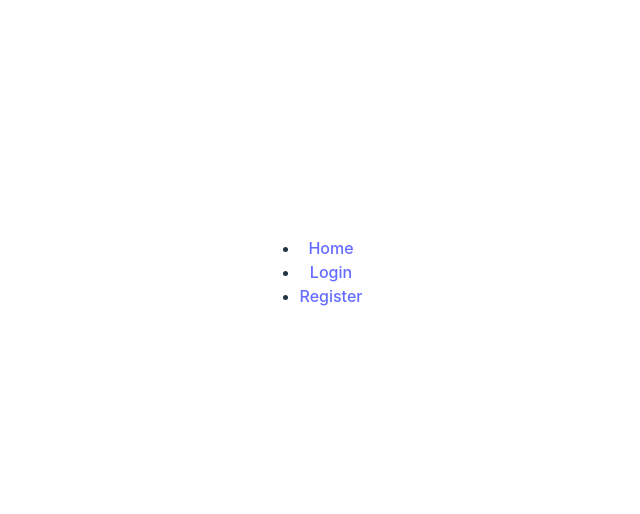
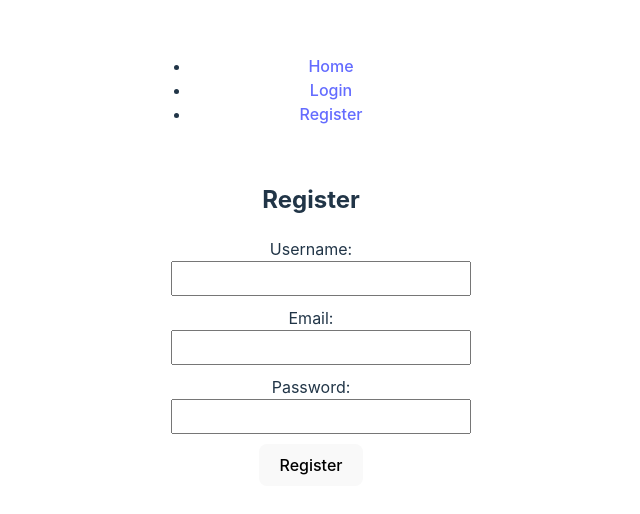
Before and after one commit to akshayvijaynair/ghor-kalyug, a React (Vite) app in the folder client/: page /register in a window 1280 px wide. Before the commit this address had no page. Shown: the part 128-642 px from the top of the page, without its empty margins (329-969 px from the left). Built offline with nearby package versions, Linux system fonts and the light colour scheme.

Commit message:
Registration Page Setup

```diff
--- a/client/src/App.tsx
+++ b/client/src/App.tsx
@@ -3,8 +3,8 @@ import { BrowserRouter as Router, Routes, Route, Link } from "react-router-dom";
 import reactLogo from "./assets/react.svg";
 import viteLogo from "/vite.svg";
 import "./App.css";
-import Login from "./Login"; // Import the Login component
-//import Register from "./Register"; // Import the Register component
+import Login from "./Login";
+import Register from "./Register";
 
 function App() {
   const [count, setCount] = useState(0);
@@ -55,7 +55,7 @@ function App() {
         />
         {/* Login and Register Routes */}
         <Route path="/login" element={<Login />} />
-        {/* <Route path="/register" element={<Register />} /> */}
+        <Route path="/register" element={<Register />} />
       </Routes>
     </Router>
   );
--- a/client/src/Login.tsx
+++ b/client/src/Login.tsx
@@ -1,38 +1,72 @@
-import React, { useState } from "react";
-import { signInWithEmailAndPassword } from "firebase/auth";
-import { auth } from "./firebaseConfig";
+import { useState } from "react";
+import { getAuth, signInWithEmailAndPassword } from "firebase/auth";
+import { getFirestore, doc, getDoc } from "firebase/firestore";
+import { useNavigate } from "react-router-dom";
 
 const Login = () => {
-  const [email, setEmail] = useState("");
+  const [identifier, setIdentifier] = useState(""); // Can be username or email
   const [password, setPassword] = useState("");
+  const navigate = useNavigate();
 
   const handleLogin = async (e: React.FormEvent) => {
     e.preventDefault();
     try {
-      await signInWithEmailAndPassword(auth, email, password);
-      alert("Login Successful");
-    } catch (error : any) {
+      const auth = getAuth();
+      const db = getFirestore();
+      let email = identifier;
+
+      // Check if identifier is a username
+      if (!identifier.includes("@")) {
+        const userDoc = await getDoc(doc(db, "users", identifier));
+        if (!userDoc.exists()) {
+          alert("No account found for this username.");
+          return;
+        }
+        email = userDoc.data().email;
+      }
+
+      // Proceed to login with email
+      const userCredential = await signInWithEmailAndPassword(auth, email, password);
+      console.log("User logged in:", userCredential.user);
+      alert("Login successful!");
+      navigate("/");
+    } catch (error: any) {
+      console.error("Error logging in:", error.message);
       alert("Error logging in: " + error.message);
     }
   };
 
   return (
-    <div>
+    <div style={{ padding: "20px", maxWidth: "400px", margin: "0 auto" }}>
       <h2>Login</h2>
       <form onSubmit={handleLogin}>
+        <div style={{ marginBottom: "10px" }}>
+          <label>
+            Username or Email:
             <input
               type="text"
-          placeholder="Email or Username"
-          value={email}
-          onChange={(e) => setEmail(e.target.value)}
+              value={identifier}
+              onChange={(e) => setIdentifier(e.target.value)}
+              required
+              style={{ width: "100%", padding: "8px" }}
             />
+          </label>
+        </div>
+        <div style={{ marginBottom: "10px" }}>
+          <label>
+            Password:
             <input
               type="password"
-          placeholder="Password"
               value={password}
               onChange={(e) => setPassword(e.target.value)}
+              required
+              style={{ width: "100%", padding: "8px" }}
             />
-        <button type="submit">Login</button>
+          </label>
+        </div>
+        <button type="submit" style={{ padding: "10px 20px" }}>
+          Login
+        </button>
       </form>
     </div>
   );
--- a/client/src/Register.tsx
+++ b/client/src/Register.tsx
@@ -0,0 +1,87 @@
+import { useState } from "react";
+import { createUserWithEmailAndPassword, updateProfile } from "firebase/auth";
+import { getFirestore, doc, setDoc } from "firebase/firestore";
+import { useNavigate } from "react-router-dom";
+import { auth} from "./firebaseConfig"
+
+const Register = () => {
+  const [email, setEmail] = useState("");
+  const [username, setUsername] = useState("");
+  const [password, setPassword] = useState("");
+  const navigate = useNavigate();
+
+  const handleRegister = async (e: React.FormEvent) => {
+    e.preventDefault();
+    try {
+      const db = getFirestore();
+      const userCredential = await createUserWithEmailAndPassword(auth, email, password);
+
+      // Update user's display name
+      await updateProfile(userCredential.user, {
+        displayName: username,
+      });
+
+      // Save username and email mapping in Firestore
+      await setDoc(doc(db, "users", userCredential.user.uid), {
+        username,
+        email,
+      });
+
+      console.log("User registered:", userCredential.user);
+      alert("Registration successful!");
+      navigate("/login");
+    } catch (error: any) {
+      console.error("Error registering:", error.message);
+      alert("Error registering: " + error.message);
+    }
+  };
+
+  return (
+    <div style={{ padding: "20px", maxWidth: "400px", margin: "0 auto" }}>
+      <h2>Register</h2>
+      <form onSubmit={handleRegister}>
+        <div style={{ marginBottom: "10px" }}>
+          <label>
+            Username:
+            <input
+              type="text"
+              value={username}
+              onChange={(e) => setUsername(e.target.value)}
+              required
+              style={{ width: "100%", padding: "8px" }}
+            />
+          </label>
+        </div>
+        <div style={{ marginBottom: "10px" }}>
+          <label>
+            Email:
+            <input
+              type="email"
+              value={email}
+              onChange={(e) => setEmail(e.target.value)}
+              required
+              style={{ width: "100%", padding: "8px" }}
+            />
+          </label>
+        </div>
+        <div style={{ marginBottom: "10px" }}>
+          <label>
+            Password:
+            <input
+              type="password"
+              value={password}
+              onChange={(e) => setPassword(e.target.value)}
+              required
+              style={{ width: "100%", padding: "8px" }}
+            />
+          </label>
+        </div>
+        <button type="submit" style={{ padding: "10px 20px" }}>
+          Register
+        </button>
+      </form>
+    </div>
+  );
+};
+
+export default Register;
```
Lines whose indentation alone changed are shown as unchanged.
